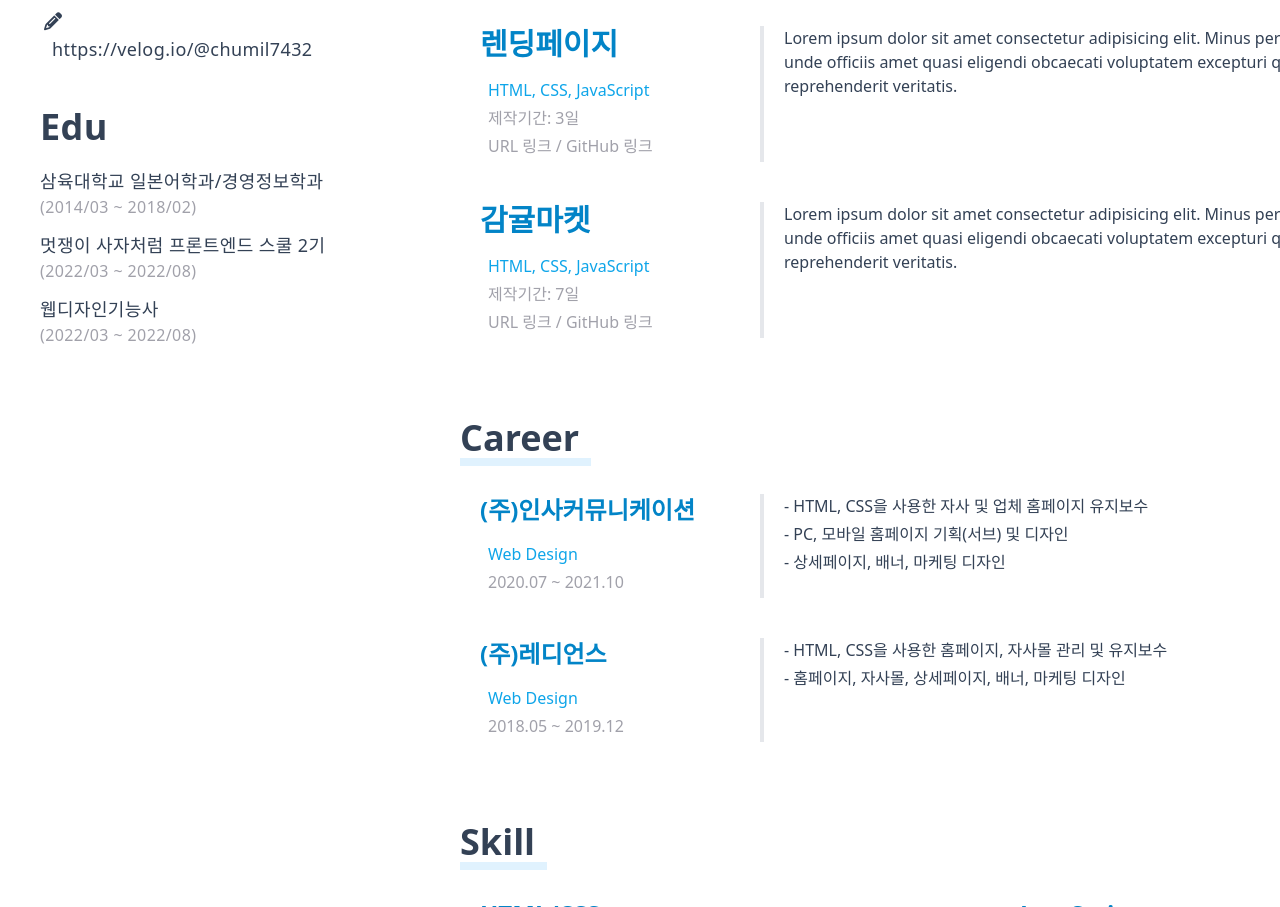
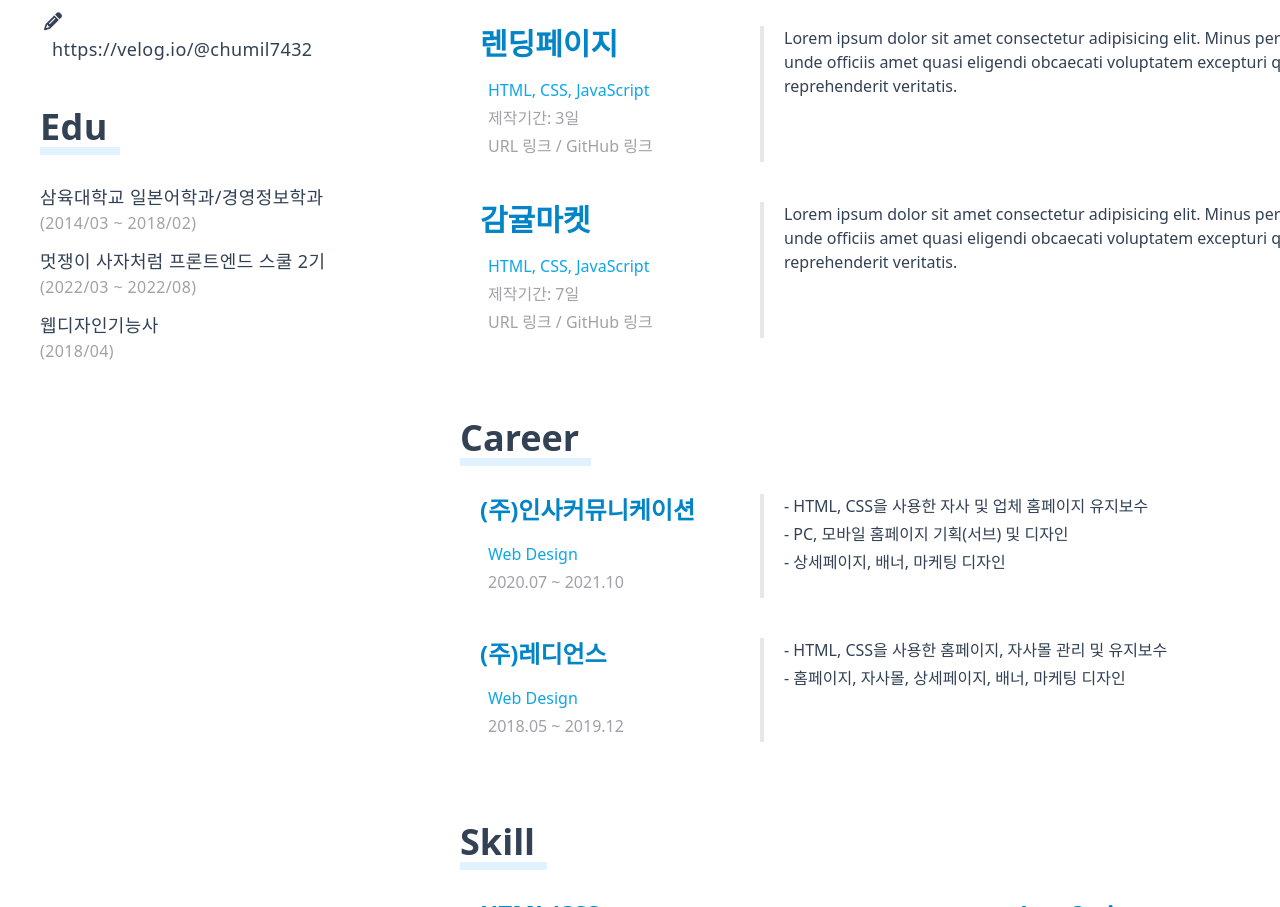
Before and after one commit to chooing/resumeTailaind, a plain HTML site: page index.html in a window 1280 px wide. Shown: the part 849-1756 px from the top of the page. Drawn offline with nearby package versions, Linux system fonts and the light colour scheme.

Commit message:
텍스트 수정

```diff
--- a/index.html
+++ b/index.html
@@ -36,11 +36,11 @@
                 </li>
             </ul>
             <section class="mb-10 ml-10">
-                <h2 class="text-4xl font-bold mb-5 ">Edu</h2>
+                <h2 class="text-4xl font-bold mb-5 pr-3 inline-block border-b-8 border-sky-100">Edu</h2>
                 <ul class="mt-2 text-lg">
                     <li class="pb-3">삼육대학교 일본어학과/경영정보학과<span class="block text-zinc-400 text-base">(2014/03 ~ 2018/02)</span></li>
                     <li class="pb-3">멋쟁이 사자처럼 프론트엔드 스쿨 2기<span class="block text-zinc-400 text-base">(2022/03 ~ 2022/08)</span></li>
-                    <li class="pb-3">웹디자인기능사<span class="block text-zinc-400 text-base">(2022/03 ~ 2022/08)</span></li>
+                    <li class="pb-3">웹디자인기능사<span class="block text-zinc-400 text-base">(2018/04)</span></li>
                 </ul>
             </section>
         </header>
```
